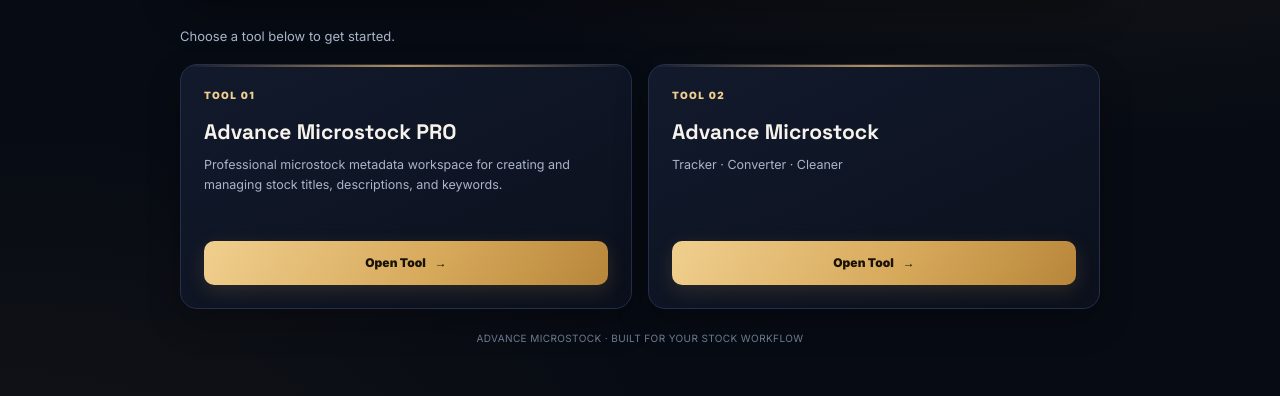
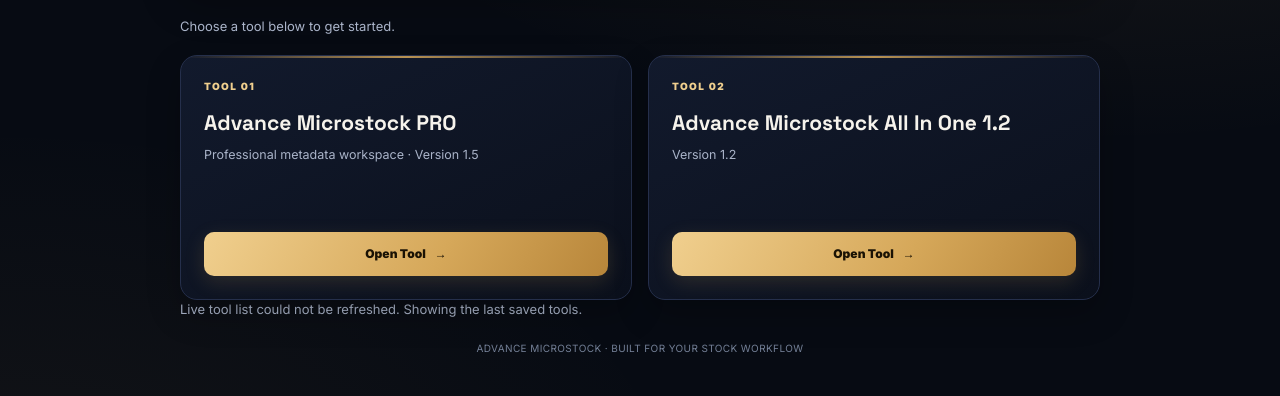
Before and after one commit to AdvanceMicrostock/advance-microstock, a plain HTML site: page index.html in a window 1280 px wide. Shown: the part 276-672 px from the top of the page. Drawn offline with Linux system fonts and the light colour scheme; no server answers.

Commit message:
Make homepage automatically detect latest uploaded tools

```diff
--- a/index.html
+++ b/index.html
@@ -41,21 +41,149 @@ footer{margin-top:22px;text-align:center;color:#748097;font-size:10px;letter-spa
 <div class="brand"><div class="eyebrow">Your Creative Workflow Toolkit</div><h1>Advance <span>Microstock</span></h1></div>
 </header>
 <p class="intro">Choose a tool below to get started.</p>
-<section class="apps" aria-label="Available tools">
-<article class="app">
-<div class="tag">TOOL 01</div>
-<h2>Advance Microstock PRO</h2>
-<p class="desc">Professional microstock metadata workspace for creating and managing stock titles, descriptions, and keywords.</p>
-<a href="./Advance%20Microstock%20PRO%20Metadata%201.5%20update%20.html">Open Tool <span aria-hidden="true">→</span></a>
-</article>
-<article class="app">
-<div class="tag">TOOL 02</div>
-<h2>Advance Microstock</h2>
-<p class="desc">Tracker · Converter · Cleaner</p>
-<a href="./Advance%20Microstock%20All%20In%20One%201.2.html">Open Tool <span aria-hidden="true">→</span></a>
-</article>
+<section id="apps" class="apps" aria-label="Available tools">
+<div class="app loading-card"><div class="tag">TOOL CATALOG</div><h2>Loading your tools…</h2><p class="desc">Checking the latest HTML tools in this repository.</p></div>
 </section>
 <footer>ADVANCE MICROSTOCK · BUILT FOR YOUR STOCK WORKFLOW</footer>
 </main>
+<script>
+(() => {
+  "use strict";
+
+  const REPOSITORY_API = "https://api.github.com/repos/mdsojeebr/advance-microstock/contents/?ref=main";
+  const appList = document.getElementById("apps");
+
+  const fallbackFiles = [
+    { name: "Advance Microstock PRO Metadata 1.5 update .html", type: "file" },
+    { name: "Advance Microstock All In One 1.2.html", type: "file" }
+  ];
+
+  function escapeHtml(value) {
+    return String(value).replace(/[&<>"']/g, ch => ({
+      "&": "&amp;", "<": "&lt;", ">": "&gt;", '"': "&quot;", "'": "&#39;"
+    })[ch]);
+  }
+
+  function getVersion(name) {
+    const match = name.match(/\b(\d+(?:\.\d+)+)\b/);
+    return match ? match[1].split(".").map(Number) : [0];
+  }
+
+  function compareVersions(a, b) {
+    const av = getVersion(a);
+    const bv = getVersion(b);
+    for (let i = 0; i < Math.max(av.length, bv.length); i++) {
+      const diff = (av[i] || 0) - (bv[i] || 0);
+      if (diff) return diff;
+    }
+    return 0;
+  }
+
+  function getFamily(name) {
+    const base = name.replace(/\.html?$/i, "").toLowerCase();
+    if (/all[\\s_-]*in[\\s_-]*one/.test(base)) return "all-in-one";
+    if (/pro/.test(base) && /metadata/.test(base)) return "pro-metadata";
+
+    return base
+      .replace(/\b(update|updated|new|latest|final|version|ver)\b/g, " ")
+      .replace(/\b\d+(?:\.\d+)+\b/g, " ")
+      .replace(/[^a-z]+/g, " ")
+      .trim()
+      .replace(/\s+/g, "-") || base;
+  }
+
+  function chooseLatest(files) {
+    const groups = new Map();
+    for (const file of files) {
+      if (!file || file.type !== "file" || !/\.html?$/i.test(file.name) || /^index\.html?$/i.test(file.name)) continue;
+      const family = getFamily(file.name);
+      const old = groups.get(family);
+      if (!old || compareVersions(file.name, old.name) > 0 ||
+          (compareVersions(file.name, old.name) === 0 && file.name.localeCompare(old.name) > 0)) {
+        groups.set(family, file);
+      }
+    }
+
+    return [...groups.values()].sort((a, b) => {
+      const rank = name => {
+        const family = getFamily(name);
+        return family === "pro-metadata" ? 0 : family === "all-in-one" ? 1 : 2;
+      };
+      return rank(a.name) - rank(b.name) || a.name.localeCompare(b.name);
+    });
+  }
+
+  function describeTool(name) {
+    const family = getFamily(name);
+    const versionMatch = name.match(/\b(\d+(?:\.\d+)+)\b/);
+    const version = versionMatch ? versionMatch[1] : "";
+
+    if (family === "pro-metadata") {
+      return {
+        title: "Advance Microstock PRO",
+        description: "Professional metadata workspace" + (version ? " · Version " + version : "")
+      };
+    }
+    if (family === "all-in-one") {
+      return {
+        title: "Advance Microstock",
+        description: "Tracker · Converter · Cleaner" + (version ? " · Version " + version : "")
+      };
+    }
+
+    const cleanName = name.replace(/\.html?$/i, "")
+      .replace(/\b(update|updated|new|latest|final)\b/gi, "")
+      .replace(/\s+/g, " ").trim();
+    return {
+      title: cleanName || "Microstock Tool",
+      description: version ? "Version " + version : "Microstock utility tool"
+    };
+  }
+
+  function renderTools(files, isFallback) {
+    const tools = chooseLatest(files);
+    if (!tools.length) {
+      appList.innerHTML = '<div class="app"><div class="tag">NO TOOLS FOUND</div><h2>No HTML tools found</h2><p class="desc">Upload your tool HTML files to the same repository folder as index.html.</p></div>';
+      return;
+    }
+
+    appList.innerHTML = tools.map((file, index) => {
+      const info = describeTool(file.name);
+      const href = "./" + encodeURIComponent(file.name);
+      return '<article class="app">' +
+        '<div class="tag">TOOL ' + String(index + 1).padStart(2, "0") + '</div>' +
+        '<h2>' + escapeHtml(info.title) + '</h2>' +
+        '<p class="desc">' + escapeHtml(info.description) + '</p>' +
+        '<a href="' + escapeHtml(href) + '">Open Tool <span aria-hidden="true">→</span></a>' +
+        '</article>';
+    }).join("");
+
+    if (isFallback) {
+      const note = document.createElement("p");
+      note.className = "intro";
+      note.textContent = "Live tool list could not be refreshed. Showing the last saved tools.";
+      appList.insertAdjacentElement("afterend", note);
+    }
+  }
+
+  async function loadTools() {
+    try {
+      const response = await fetch(REPOSITORY_API, {
+        headers: { "Accept": "application/vnd.github+json" },
+        cache: "no-store"
+      });
+      if (!response.ok) throw new Error("GitHub tool list request failed: " + response.status);
+      const files = await response.json();
+      if (!Array.isArray(files)) throw new Error("Unexpected tool list response");
+      renderTools(files, false);
+    } catch (error) {
+      console.error(error);
+      renderTools(fallbackFiles, true);
+    }
+  }
+
+  loadTools();
+})();
+</script>
 </body>
 </html>
```
